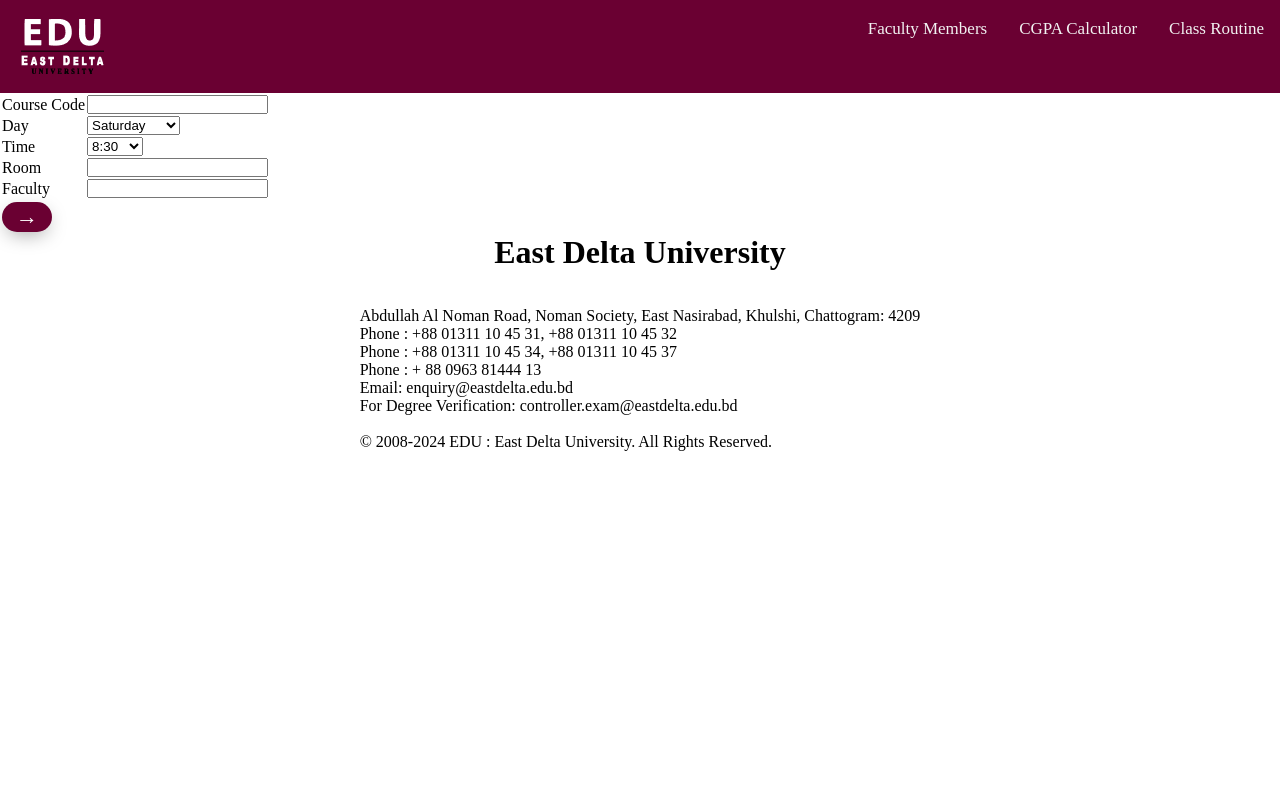
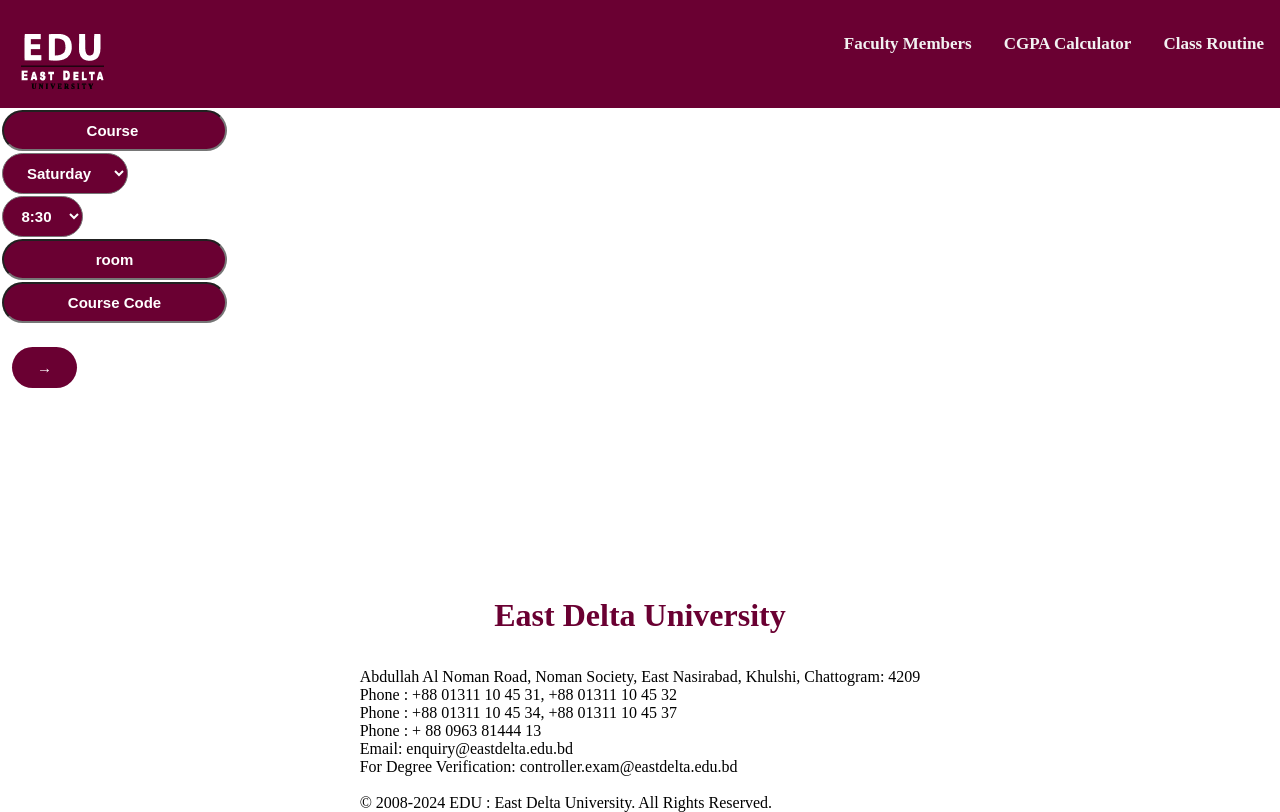
Before and after one commit to ahnaftnn/EDU-Advising-Help, a PHP site: page /pages/routine_database.php in a window 1280 px wide. Before the commit the page ends 451 px from the top, so only its background shows below. Run offline with PHP 8.4, Linux system fonts and the light colour scheme.

Commit message:
intructor advisor css initial

```diff
--- a/pages/admin_home.php
+++ b/pages/admin_home.php
@@ -4,7 +4,7 @@
 
 <html>
     <head>
-    <link rel="stylesheet" href="../style.css"/>
+    <link rel="stylesheet" href="instructor.css"/>
     </head>
     <body>
     <?php include('../connections/header.php'); ?>
@@ -26,5 +26,7 @@
     <a href="course_faculty.php">Faculty Information -></a><br>
     <a href="routine_database.php">Routine -></a>
 
-    </body>
+
+    <?php include('../connections/footer.php'); ?>
+  </body>
 </html>
--- /dev/null
+++ b/pages/instructor.css
@@ -0,0 +1,101 @@
+
+*{
+    margin: 0;
+      padding: 0;
+  }
+  .header {
+      background-color: #6A0032;
+      overflow: hidden;
+      padding-block: 5px;
+      padding-left: 5px;
+    }
+
+
+
+  .header a {
+    float: right;
+    color: #f2f2f2;
+    text-align: center;
+    padding: 14px 16px;
+    text-decoration: none;
+    font-size: 17px;
+  }
+
+
+  .header a:hover {
+    background-color: #ddd;
+    color: black;
+  }
+
+  .header a.active {
+    background-color: #04AA6D;
+    color: white;
+  }
+  .EDU {
+    float: left;
+  }
+
+
+.footer h1{
+    padding-top:1.2%;
+    background-color: white;
+    color:#6A0032;
+    height: 35px;
+
+ }
+
+ input[type="submit"] {
+    background:  #6A0032;
+    color: white;
+    border: none;
+    border-radius: 45px;
+    padding: 12px 25px;
+    font-size: 15px;
+    font-weight: bold;
+    text-transform: uppercase;
+    cursor: pointer;
+    transition: all 0.3s ease-in-out;
+    text-align: center;
+    width: auto;
+    margin-top: 20px;
+    display: inline-block;
+    margin-left: 10px;
+ }
+ ::-webkit-input-placeholder{
+        color:white;
+        transition:opacity .3s is-in-out;
+ }
+      :focus::-webkit-input-placeholder{
+        opacity: 0.5;
+ }
+ .form-control {
+    display: table-cell;
+    width: auto;
+    text-align: center;
+    padding: 10px;
+    background-color: #6A0032;
+    color: white;
+    font-size: 15px;
+    font-weight: bold;
+    border-radius: 45px;
+    }
+    .body{
+       padding-top: 10%;
+       margin-top: 40px;
+       margin-left: 20px;
+
+
+
+     justify-content: center;
+    }
+.footer{
+
+    padding-top: 15%;
+}
+a {
+    display: inline-block;
+    margin-top: 15px;
+    color: #6A0032;
+    text-decoration: none;
+    font-weight: bold;
+  }
--- a/pages/instructor_home.php
+++ b/pages/instructor_home.php
@@ -3,7 +3,7 @@
 ?>
 <html>
     <head>
-    <link rel="stylesheet" href="../style.css"/>
+    <link rel="stylesheet" href="instructor.css"/>
     </head>
     <body>
     <?php include('../connections/header.php'); ?>
@@ -22,6 +22,6 @@
         <a href="instructor_result.php">Student Result</a>
     </div>
 
-
+    <?php include('../connections/footer.php'); ?>
     </body>
 </html>
--- a/pages/routine_database.php
+++ b/pages/routine_database.php
@@ -1,23 +1,7 @@
 <html>
     <head>
-    <link rel="stylesheet" href="../style.css"/>
-    <style>
-      input[type=submit]{
-        width: 50px;
-    height: 30px;
-    border: none;
-    outline: none;
-    background: #6A0032;
-    color: #fff;
-    font-size: 22px;
-    border-radius: 40px;
-    text-align: center;
-    box-shadow: 0 6px 20px -5px rgba(0,0,0,0.4);
-    position: relative;
-    overflow: hidden;
-    cursor: pointer;
-      }
-    </style>
+    <link rel="stylesheet" href="instructor.css"/>
+
     </head>
 
   <body>
@@ -26,14 +10,14 @@
      <form action="" method="post" >
     <table>
     <tr>
-    <td>Course Code</td>
-    <td><input type="text" name="course" required></td>
+
+    <td><input type="text" name="course" required  placeholder="Course " class="form-control"></td>
     </tr>
 
     <tr>
-    <td>Day</td>
+
     <td>
-  <select id="day" name="day">
+  <select id="day" name="day"  placeholder="day" class="form-control">
   <option value="Saturday">Saturday</option>
   <option value="Sunday">Sunday</option>
   <option value="Monday">Monday</option>
@@ -45,9 +29,9 @@
     </tr>
 
     <tr>
-    <td>Time</td>
+
     <td>
-      <select id="time" name="time">
+      <select id="time" name="time"  placeholder="time" class="form-control">
         <option value="8:30">8:30</option>
         <option value="9:30">9:30</option>
         <option value="10:00">10:00</option>
@@ -60,13 +44,13 @@
     </tr>
 
     <tr>
-    <td>Room</td>
-    <td><input type="text" name="room" required></td>
+
+    <td><input type="text" name="room" required placeholder="room" class="form-control"></td>
     </tr>
 
     <tr>
-        <td>Faculty</td>
-        <td><input type="text" name="faculty" required></td>
+
+        <td><input type="text" name="faculty" required placeholder="Course Code" class="form-control" placeholder="faculty" class="form-control"></td>
     </tr>
     <tr>
 
--- a/style.css
+++ b/style.css
@@ -154,3 +154,28 @@ img {
 h2, strong {
   margin-top: 10px; /* Adds space above the name and title */
 }
+input[type="submit"] {
+  background:  #6A0032;
+  color: white;
+  border: none;
+  border-radius: 45px;
+  padding: 12px 25px;
+  font-size: 15px;
+  font-weight: bold;
+  text-transform: uppercase;
+  cursor: pointer;
+  transition: all 0.3s ease-in-out;
+  text-align: center;
+  width: auto;
+  margin-top: 20px;
+  display: inline-block;
+  margin-left: 10px;
+  }
+  .body_input {
+    display: table;
+    width: 100%;
+    background-color: #6A0032;
+
+
+
+    }
```
Also changed, not shown: pages/course_faculty.php (+6 -6 lines), pages/instructor_result.php (+9 -7 lines).
